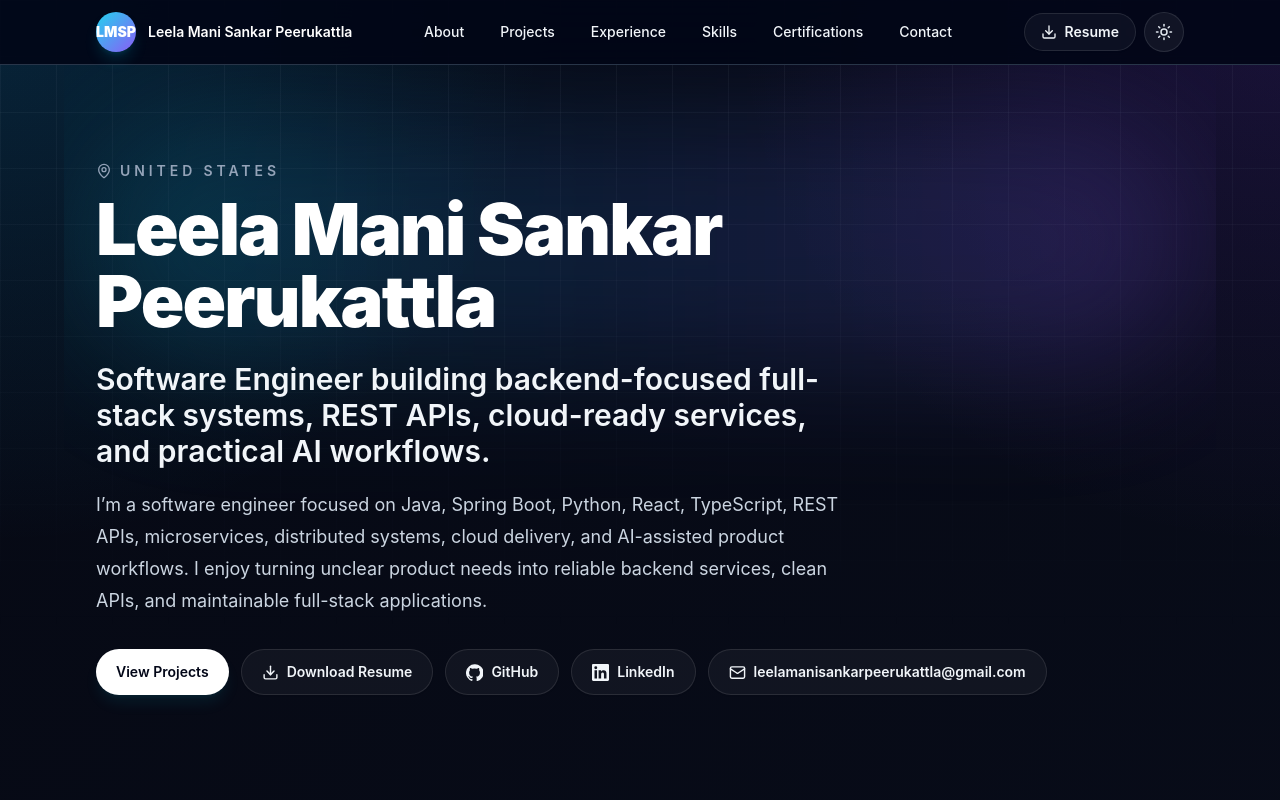
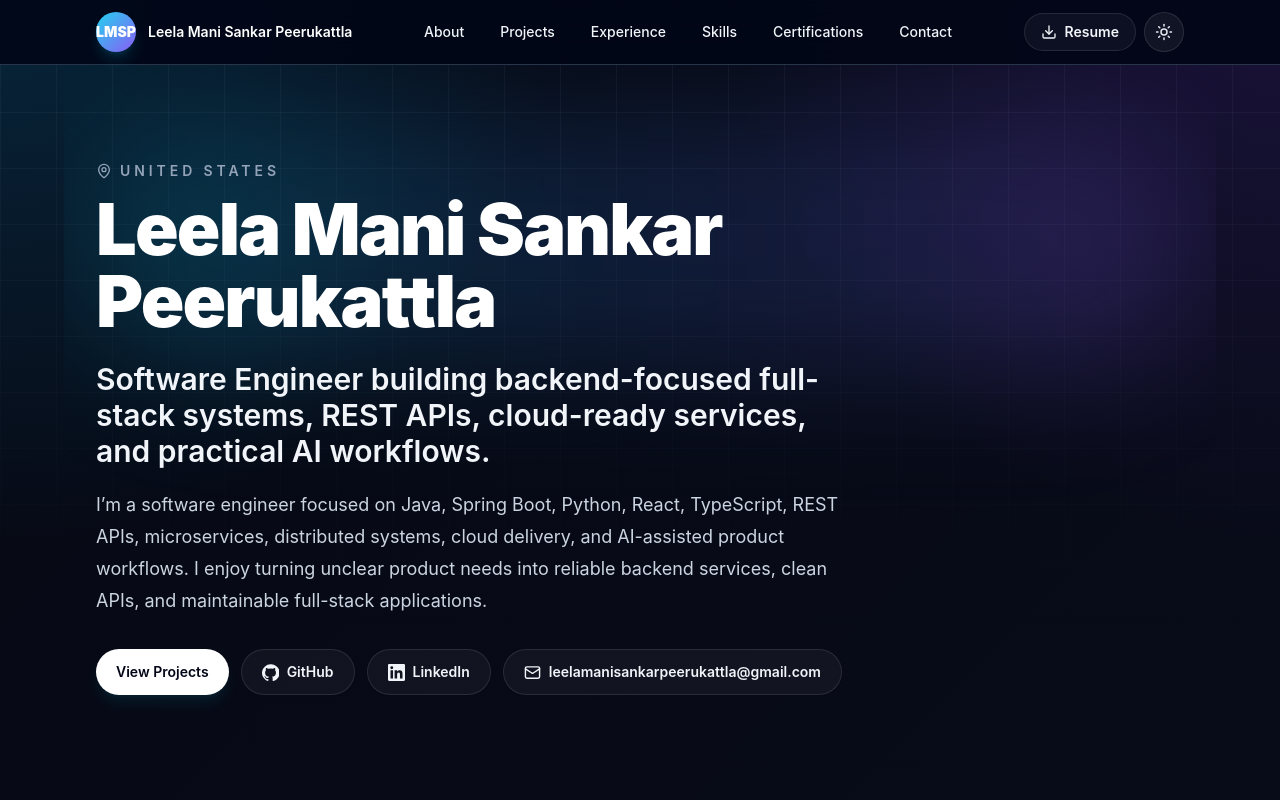
Before and after one commit to leelamanisankarpeerukattla/leela-portfolio, a Next.js app: page / in a window 1280 px wide. Shown: the top 800 px of the page. Built offline with nearby package versions, Linux system fonts and the light colour scheme.

Commit message:
Resume fix

```diff
--- a/src/components/Hero.tsx
+++ b/src/components/Hero.tsx
@@ -35,9 +35,9 @@ export default function Hero() {
             <Link href="#projects" className="primary-button">
               View Projects
             </Link>
-            <Link href={profile.links.resume} className="secondary-button">
+            {/* <Link href={profile.links.resume} className="secondary-button">
               <Download size={17} aria-hidden="true" /> Download Resume
-            </Link>
+            </Link> */}
             <Link href={profile.links.github} className="secondary-button" target="_blank" rel="noreferrer">
               <GitHubIcon className="h-[17px] w-[17px]" /> GitHub
             </Link>
```
